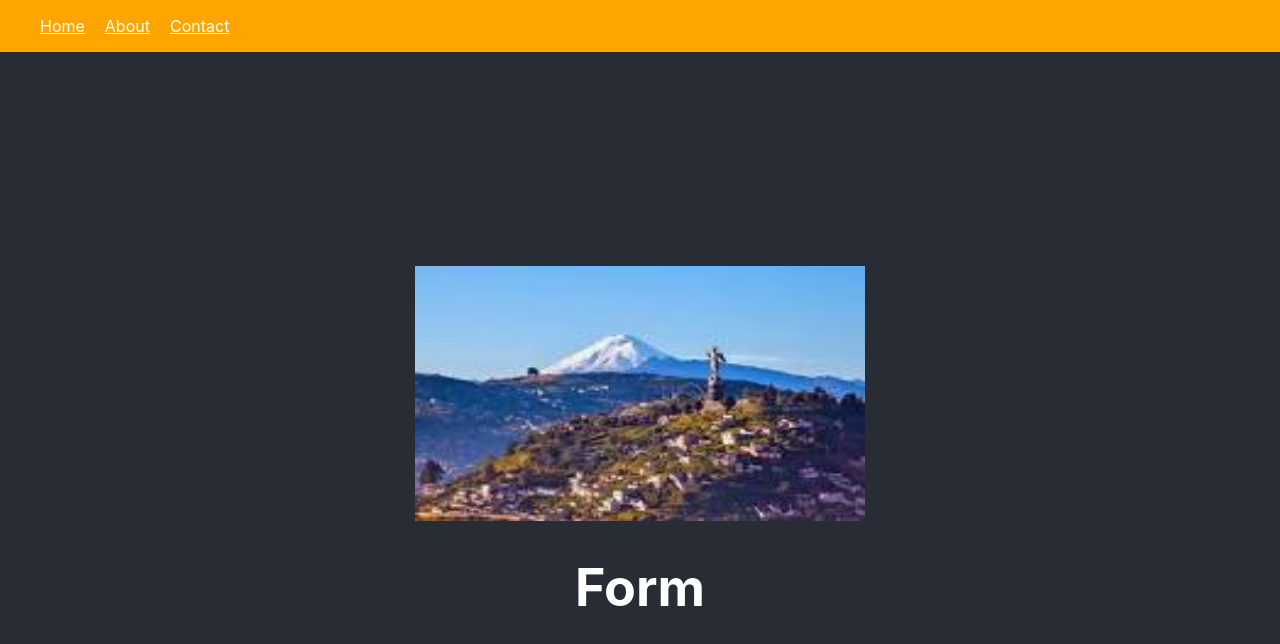
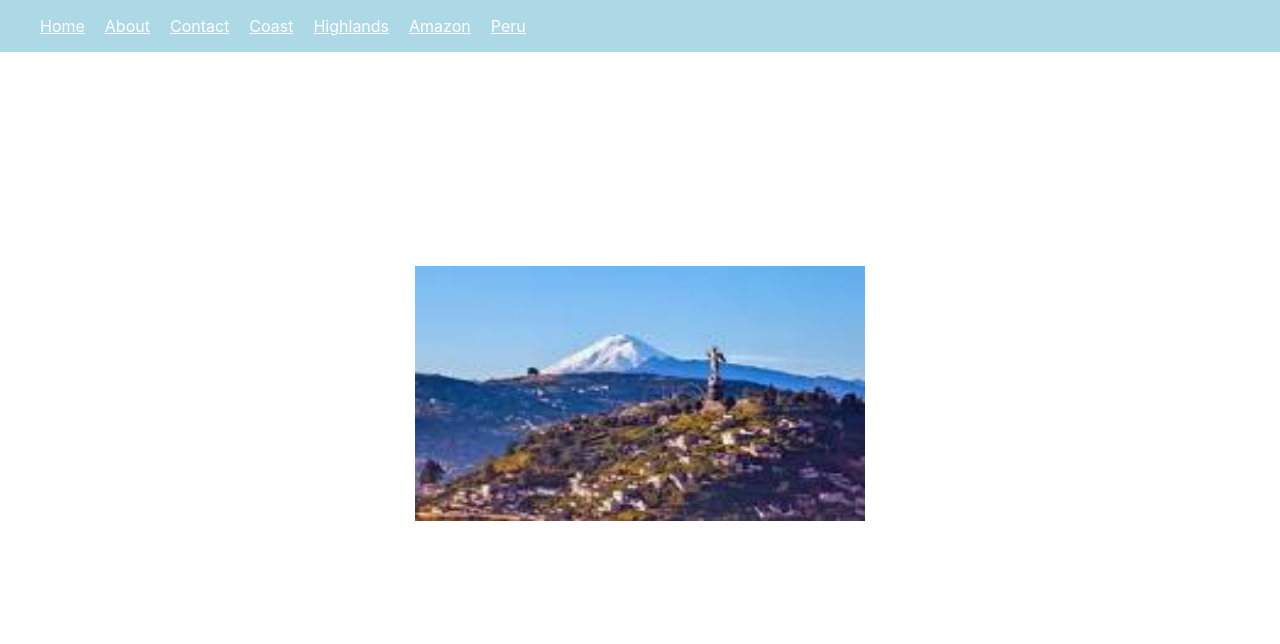
Before and after one commit to 123-code/Travel-Web-App, a React (Create React App) app in the folder travel/: page / in a window 1280 px wide. Shown: the top 644 px of the page. Built offline with nearby package versions, Linux system fonts and the light colour scheme.

Commit message:
Navigation Added

```diff
--- a/travel/src/App.css
+++ b/travel/src/App.css
@@ -24,7 +24,7 @@
   color: white;
 }
 .main{
-  background-color: #282c34;
+  background-color: white;
   min-height: 100vh;
   display: flex;
   flex-direction: column;
--- a/travel/src/App.js
+++ b/travel/src/App.js
@@ -3,6 +3,12 @@ import { BrowserRouter as Router,Routes,Route } from 'react-router-dom';
 import MainPage from './Pages/Main';
 import AboutPage from './Pages/About';
 import Navbar from './Components/Navbar';
+import PeruPage from './Pages/PeruPage';
+import GalapagosPage from './Pages/GalapagosPage';
+import HighlandsPage from './Pages/HighlandsPage';
+import AmazonPage from './Pages/AmazonPage';
+import CoastPage from './Pages/CoastPage';
+
 
 import './App.css';
 
@@ -16,6 +22,11 @@ export default class App extends React.Component {
          <Routes>
         <Route exact path="/" element={<MainPage/>} />
         <Route path="/about" element={<AboutPage/>} />
+        <Route path="/peru" element={<PeruPage/>} />
+        <Route path="/galapagos" element={<GalapagosPage/>} />
+        <Route path="/highlands" element={<HighlandsPage/>} />
+        <Route path="/amazon" element={<AmazonPage/>} />
+        <Route path="/coast" element={<CoastPage/>} />
         </Routes>
         </div>
       <div>
--- a/travel/src/Components/Navbar.jsx
+++ b/travel/src/Components/Navbar.jsx
@@ -1,12 +1,21 @@
 import React from 'react';
 import { Link } from 'react-router-dom';
+/*
+ <Route exact path="/" element={<MainPage/>} />
+        <Route path="/about" element={<AboutPage/>} />
+        <Route path="/peru" element={<PeruPage/>} />
+        <Route path="/galapagos" element={<GalapagosPage/>} />
+        <Route path="/highlands" element={<HighlandsPage/>} />
+        <Route path="/amazon" element={<AmazonPage/>} />
+        <Route path="/coast" element={<CoastPage/>} />
+*/
 
 const Navbar = () => {
   return (
     <nav style={{
       display: 'flex',
       justifyContent: 'space-between',
-      backgroundColor: 'orange',
+      backgroundColor: '#ADD8E6',
       position: 'fixed',
       top: '0',
       width: '100%',
@@ -22,6 +31,18 @@ const Navbar = () => {
         <li style={{ marginRight: '20px' }}>
           <Link to="/contact" style={{ color: 'white' }}>Contact</Link>
         </li>
+        <li style={{ marginRight: '20px' }}>
+          <Link to="/coast" style={{ color: 'white' }}>Coast</Link>
+        </li>
+        <li style={{ marginRight: '20px' }}>
+          <Link to="/highlands" style={{ color: 'white' }}>Highlands</Link>
+        </li>
+        <li style={{ marginRight: '20px' }}>
+          <Link to="/amazon" style={{ color: 'white' }}>Amazon</Link>
+        </li>
+        <li style={{ marginRight: '20px' }}>
+          <Link to="/peru" style={{ color: 'white' }}>Peru</Link>
+        </li>
       </ul>
     </nav>
   );
--- /dev/null
+++ b/travel/src/Pages/AmazonPage.jsx
@@ -0,0 +1,11 @@
+import React from "react";
+
+const AmazonPage = () => {
+    return (
+        <>
+        <h1>Highlands Page</h1>
+        </>
+    );
+
+}
+export default AmazonPage;
--- /dev/null
+++ b/travel/src/Pages/CoastPage.jsx
@@ -0,0 +1,11 @@
+import React from "react";
+
+const CoastPage = () => {
+    return (
+        <>
+        <h1>Highlands Page</h1>
+        </>
+    );
+
+}
+export default CoastPage;
--- /dev/null
+++ b/travel/src/Pages/GalapagosPage.jsx
@@ -0,0 +1,11 @@
+import React from "react";
+
+const GalapagosPage = () => {
+    return (
+        <>
+        <h1>Galapagos Page</h1>
+        </>
+    );
+
+}
+export default GalapagosPage;
--- /dev/null
+++ b/travel/src/Pages/HighlandsPage.jsx
@@ -0,0 +1,11 @@
+import React from "react";
+
+const HighlandsPage = () => {
+    return (
+        <>
+        <h1>Highlands Page</h1>
+        </>
+    );
+
+}
+export default HighlandsPage;
--- /dev/null
+++ b/travel/src/Pages/PeruPage.jsx
@@ -0,0 +1,11 @@
+import React from "react";
+
+const PeruPage = () => {
+    return (
+        <>
+        <h1>Peru Page</h1>
+        </>
+    );
+
+}
+export default PeruPage;
```
Also changed, not shown: travel/src/Pages/Main.jsx (+0 -1 lines), travel/src/Pages/Payments.jsx (added).
